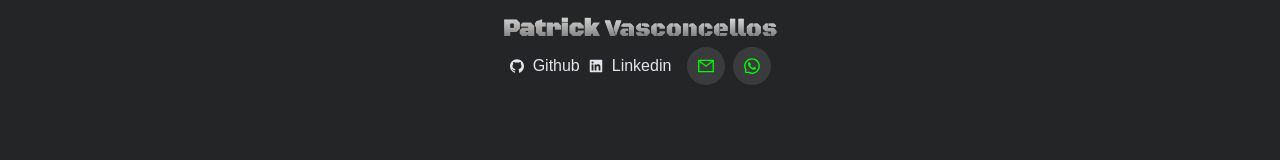
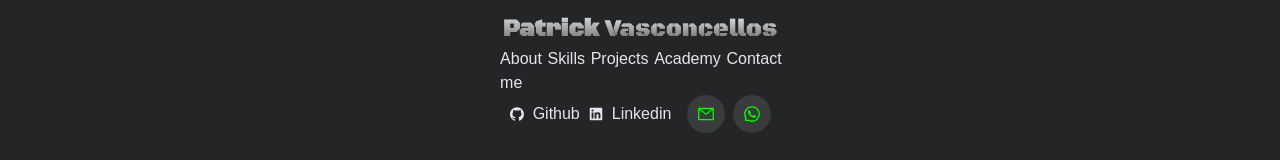
Before and after one commit to patrickdovale/My-Portfolio, a React (Create React App) app: page / in a window 1280 px wide. Shown: the top 160 px of the page. Built offline with nearby package versions, Linux system fonts and the light colour scheme.

Commit message:
paginas com react-router-dom

```diff
--- a/src/App.js
+++ b/src/App.js
@@ -1,14 +1,15 @@
-import React from 'react';
-// import { BrowserRouter } from 'react-router-dom';
-import Main from './Pages/Main';
-
+import React from "react";
+import { BrowserRouter, Switch, Route } from "react-router-dom";
+import Main from "./Pages/Main";
 
 function App() {
   return (
-    // <BrowserRouter>
-      <Main />
-    // </BrowserRouter>
-  )
+    <BrowserRouter>
+      <Switch>
+        <Route path="/" component={Main} exact />
+      </Switch>
+    </BrowserRouter>
+  );
 }
 
 export default App;
--- a/src/Components/TopBar/index.js
+++ b/src/Components/TopBar/index.js
@@ -1,7 +1,7 @@
 import React from 'react';
 import { AiFillGithub, AiFillLinkedin, AiOutlineMail, AiOutlineWhatsApp } from 'react-icons/ai';
 import { BiMenu } from 'react-icons/bi';
-// import { NavHashLink } from 'react-router-hash-link';
+import { NavHashLink } from 'react-router-hash-link';
 import { useState } from 'react/cjs/react.development';
 import { i18n } from '../../translate/i18n';
 
@@ -28,11 +28,11 @@ export default function TopBar({ Scroll, text }) {
 
                     <nav>
                         <ul>
-                            {/* <NavHashLink scroll={el => scrollWithOffset(el)} smooth activeClassName="menu-selected" to="#about" className={"item-nav"}>{i18n.t('nav.option.about')}</NavHashLink>
+                            <NavHashLink scroll={el => scrollWithOffset(el)} smooth activeClassName="menu-selected" to="#about" className={"item-nav"}>{i18n.t('nav.option.about')}</NavHashLink>
                             <NavHashLink scroll={el => scrollWithOffset(el)} smooth activeClassName="menu-selected" to="#skill" className={"item-nav"}>{i18n.t('nav.option.skill')}</NavHashLink  >
                             <NavHashLink scroll={el => scrollWithOffset(el)} smooth activeClassName="menu-selected" to="#project" className={"item-nav"}>{i18n.t('nav.option.project')}</NavHashLink>
                             <NavHashLink scroll={el => scrollWithOffset(el)} smooth activeClassName="menu-selected" to="#academy" className={"item-nav"}>{i18n.t('nav.option.academy')}</NavHashLink>
-                            <NavHashLink scroll={el => scrollWithOffset(el)} smooth activeClassName="menu-selected" to="#contact" className={"item-nav"}>{i18n.t('nav.option.contact')}</NavHashLink> */}
+                            <NavHashLink scroll={el => scrollWithOffset(el)} smooth activeClassName="menu-selected" to="#contact" className={"item-nav"}>{i18n.t('nav.option.contact')}</NavHashLink>
                         </ul>
                     </nav>
 
@@ -68,11 +68,11 @@ export default function TopBar({ Scroll, text }) {
                     <div className={`info-menu ${menuMobile === false ? 'invisible' : 'visible'}`}>
                     <nav>
                         <ul>
-                            {/* <NavHashLink scroll={el => scrollWithOffset(el)} smooth activeClassName="menu-selected" to="#about" className={"item-nav"}>{i18n.t('nav.option.about')}</NavHashLink>
+                            <NavHashLink scroll={el => scrollWithOffset(el)} smooth activeClassName="menu-selected" to="#about" className={"item-nav"}>{i18n.t('nav.option.about')}</NavHashLink>
                             <NavHashLink scroll={el => scrollWithOffset(el)} smooth activeClassName="menu-selected" to="#skill" className={"item-nav"}>{i18n.t('nav.option.skill')}</NavHashLink  >
                             <NavHashLink scroll={el => scrollWithOffset(el)} smooth activeClassName="menu-selected" to="#project" className={"item-nav"}>{i18n.t('nav.option.project')}</NavHashLink>
                             <NavHashLink scroll={el => scrollWithOffset(el)} smooth activeClassName="menu-selected" to="#academy" className={"item-nav"}>{i18n.t('nav.option.academy')}</NavHashLink>
-                            <NavHashLink scroll={el => scrollWithOffset(el)} smooth activeClassName="menu-selected" to="#contact" className={"item-nav"}>{i18n.t('nav.option.contact')}</NavHashLink> */}
+                            <NavHashLink scroll={el => scrollWithOffset(el)} smooth activeClassName="menu-selected" to="#contact" className={"item-nav"}>{i18n.t('nav.option.contact')}</NavHashLink>
                         </ul>
                     </nav>
 
```
